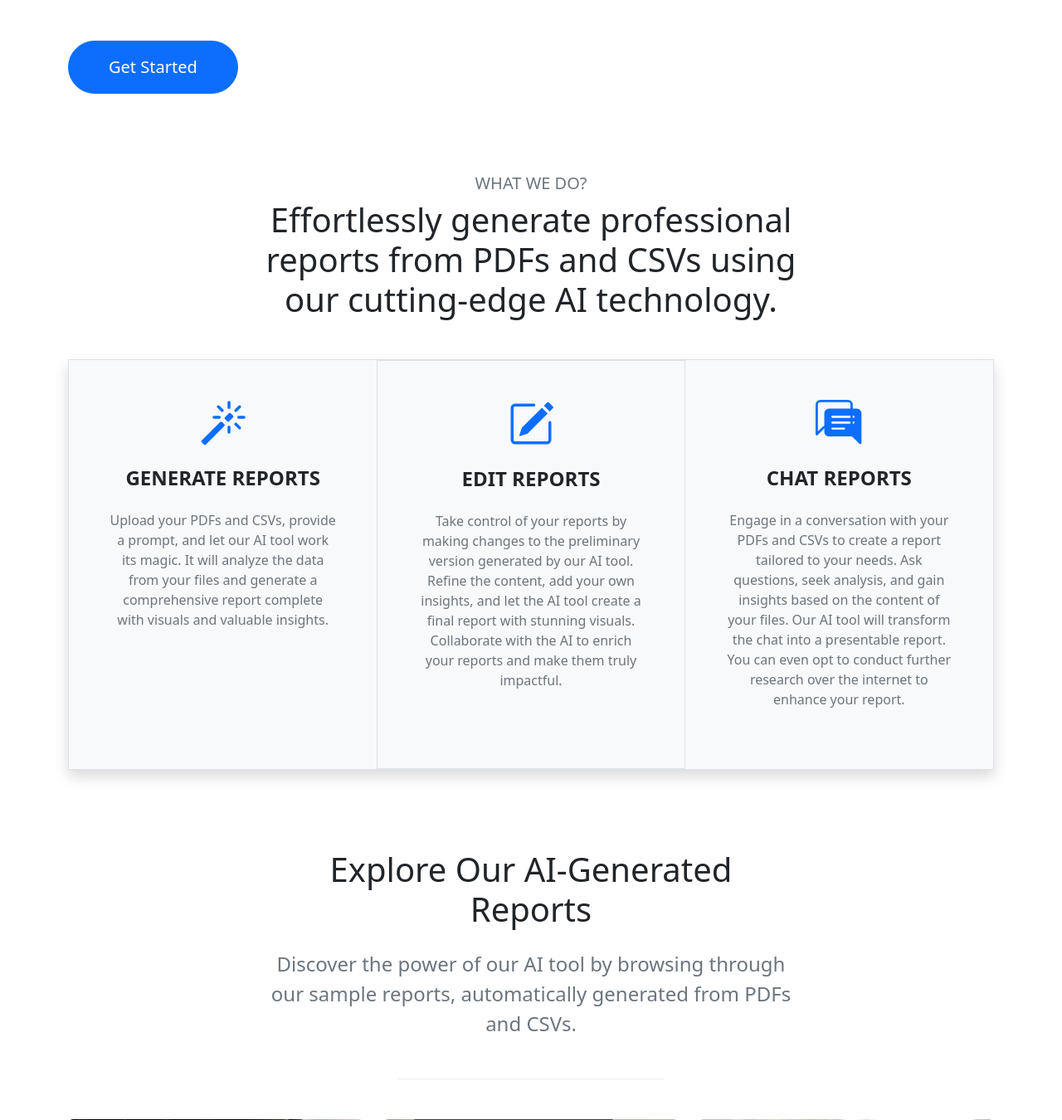
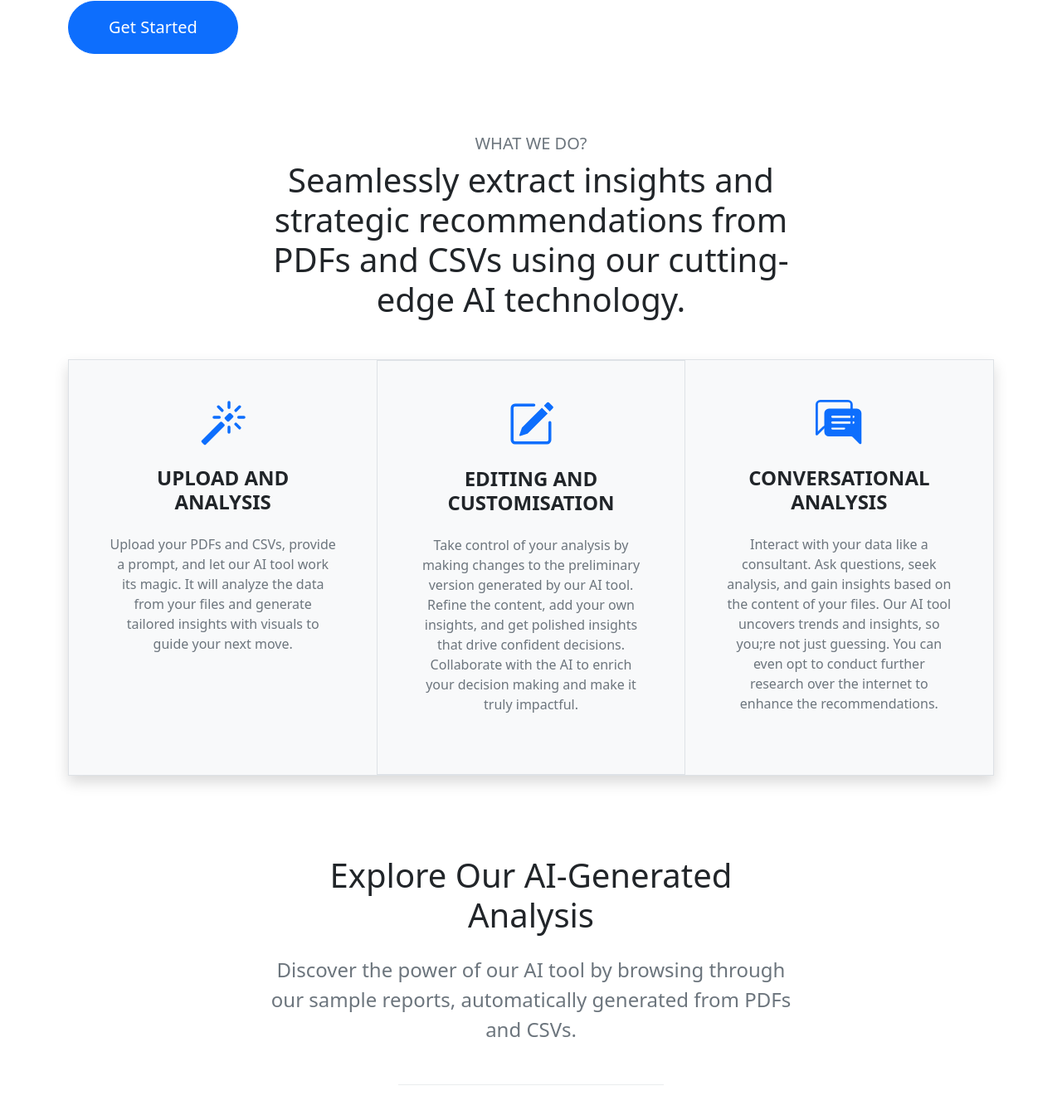
Before and after one commit to TrusttyReporter/Trustty-Reporter-FrontEnd, a Flask app: page / in a window 1280 px wide. Shown: the part 767-2117 px from the top of the page at 83% size. Run offline with Flask 3, Linux system fonts and the light colour scheme; some libraries are stand-ins or nearby versions.

Commit message:
Updated landing page

```diff
--- a/app/templates/landing.html
+++ b/app/templates/landing.html
@@ -41,7 +41,7 @@
                 <div class="col-12 col-lg-6 order-1 order-lg-0">
                     <h2 class="display-2 fw-bold mb-3">Make Smarter Business Decisions with AI-Powered Insights</h2>
                     <p class="fs-2 mb-5">
-                        Overwhelmed by data or stuck on relying on intuition? Our AI transforms <span id="data-type" class="text-center"><span class="data-text">PDF</span></span> into clear strategies.
+                        Overwhelmed by data or relying on intuition? Our AI transforms <span id="data-type" class="text-center"><span class="data-text">PDF</span></span> into clear strategies
                         <!-- Transform your <span id="data-type" class="text-center"><span class="data-text">PDF</span></span> data into actionable business insights at the click of a button -->
                     </p>
                     <div class="d-grid gap-2 d-sm-flex">
@@ -75,7 +75,7 @@
             <div class="row justify-content-md-center">
                 <div class="col-12 col-md-10 col-lg-8 col-xl-7">
                     <h3 class="fs-5 mb-2 text-secondary text-center text-uppercase">What we do?</h3>
-                    <h2 class="display-6 mb-5 mb-xl-9 text-center">Effortlessly generate professional reports from PDFs and CSVs using our cutting-edge AI technology.</h2>
+                    <h2 class="display-6 mb-5 mb-xl-9 text-center">Seamlessly extract insights and strategic recommendations from PDFs and CSVs using our cutting-edge AI technology.</h2>
                 </div>
             </div>
         </div>
@@ -91,11 +91,12 @@
                                         <svg xmlns="http://www.w3.org/2000/svg" width="56" height="56" fill="currentColor" class="bi bi-magic text-primary mb-4" viewBox="0 0 16 16">
                                             <path d="M9.5 2.672a.5.5 0 1 0 1 0V.843a.5.5 0 0 0-1 0zm4.5.035A.5.5 0 0 0 13.293 2L12 3.293a.5.5 0 1 0 .707.707zM7.293 4A.5.5 0 1 0 8 3.293L6.707 2A.5.5 0 0 0 6 2.707zm-.621 2.5a.5.5 0 1 0 0-1H4.843a.5.5 0 1 0 0 1zm8.485 0a.5.5 0 1 0 0-1h-1.829a.5.5 0 0 0 0 1zM13.293 10A.5.5 0 1 0 14 9.293L12.707 8a.5.5 0 1 0-.707.707zM9.5 11.157a.5.5 0 0 0 1 0V9.328a.5.5 0 0 0-1 0zm1.854-5.097a.5.5 0 0 0 0-.706l-.708-.708a.5.5 0 0 0-.707 0L8.646 5.94a.5.5 0 0 0 0 .707l.708.708a.5.5 0 0 0 .707 0l1.293-1.293Zm-3 3a.5.5 0 0 0 0-.706l-.708-.708a.5.5 0 0 0-.707 0L.646 13.94a.5.5 0 0 0 0 .707l.708.708a.5.5 0 0 0 .707 0z"/>
                                         </svg>
-                                        <h4 class="fw-bold text-uppercase mb-4">Generate Reports</h4>
+                                        <h4 class="fw-bold text-uppercase mb-4">Upload and Analysis</h4>
                                         <p class="mb-4 text-secondary">Upload your PDFs and CSVs, provide a prompt,
                                             and let our AI tool work its magic. It will analyze the data
-                                            from your files and generate a comprehensive report complete with visuals
-                                            and valuable insights.</p>
+                                            from your files and generate tailored insights with visuals to guide your
+                                            next move.
+                                        </p>
                                     </div>
                                 </div>
                             </div>
@@ -106,10 +107,10 @@
                                             <path d="M15.502 1.94a.5.5 0 0 1 0 .706L14.459 3.69l-2-2L13.502.646a.5.5 0 0 1 .707 0l1.293 1.293zm-1.75 2.456-2-2L4.939 9.21a.5.5 0 0 0-.121.196l-.805 2.414a.25.25 0 0 0 .316.316l2.414-.805a.5.5 0 0 0 .196-.12l6.813-6.814z"/>
                                             <path fill-rule="evenodd" d="M1 13.5A1.5 1.5 0 0 0 2.5 15h11a1.5 1.5 0 0 0 1.5-1.5v-6a.5.5 0 0 0-1 0v6a.5.5 0 0 1-.5.5h-11a.5.5 0 0 1-.5-.5v-11a.5.5 0 0 1 .5-.5H9a.5.5 0 0 0 0-1H2.5A1.5 1.5 0 0 0 1 2.5z"/>
                                         </svg>
-                                        <h4 class="fw-bold text-uppercase mb-4">Edit Reports</h4>
-                                        <p class="mb-4 text-secondary">Take control of your reports by making changes to the preliminary version generated by our AI tool.
-                                            Refine the content, add your own insights, and let the AI tool create a final report with stunning visuals. Collaborate with the
-                                            AI to enrich your reports and make them truly impactful.</p>
+                                        <h4 class="fw-bold text-uppercase mb-4">Editing and Customisation</h4>
+                                        <p class="mb-4 text-secondary">Take control of your analysis by making changes to the preliminary version generated by our AI tool.
+                                            Refine the content, add your own insights, and get polished insights that drive confident decisions. Collaborate with the
+                                            AI to enrich your decision making and make it truly impactful.</p>
                                     </div>
                                 </div>
                             </div>
@@ -124,11 +125,11 @@
                                                 <path d="M16 2a2 2 0 0 0-2-2H2a2 2 0 0 0-2 2v8a2 2 0 0 0 2 2h9.586a1 1 0 0 1 .707.293l2.853 2.853a.5.5 0 0 0 .854-.353zM3.5 3h9a.5.5 0 0 1 0 1h-9a.5.5 0 0 1 0-1m0 2.5h9a.5.5 0 0 1 0 1h-9a.5.5 0 0 1 0-1m0 2.5h5a.5.5 0 0 1 0 1h-5a.5.5 0 0 1 0-1"/>
                                               </g>
                                           </svg>
-                                        <h4 class="fw-bold text-uppercase mb-4">Chat Reports</h4>
-                                        <p class="mb-4 text-secondary">Engage in a conversation with your PDFs and CSVs to create a report tailored to your needs.
+                                        <h4 class="fw-bold text-uppercase mb-4">Conversational Analysis</h4>
+                                        <p class="mb-4 text-secondary">Interact with your data like a consultant.
                                             Ask questions, seek analysis, and gain insights based on the content of your files.
-                                            Our AI tool will transform the chat into a presentable report. You can even opt to conduct further research over the
-                                            internet to enhance your report.</p>
+                                            Our AI tool uncovers trends and insights, so you;re not just guessing. You can even opt to conduct further research over the
+                                            internet to enhance the recommendations.</p>
                                     </div>
                                 </div>
                             </div>
@@ -146,7 +147,7 @@
     <div class="container">
         <div class="row justify-content-md-center">
             <div class="col-12 col-md-10 col-lg-8 col-xl-7 col-xxl-6">
-                <h2 class="mb-4 display-6 text-center">Explore Our AI-Generated Reports</h2>
+                <h2 class="mb-4 display-6 text-center">Explore Our AI-Generated Analysis</h2>
                 <p class="text-secondary mb-5 text-center lead fs-4">Discover the power of our AI tool by browsing through our sample reports, automatically generated from PDFs and CSVs.</p>
                 <hr class="w-50 mx-auto mb-5 mb-xl-9 border-dark-subtle">
             </div>
@@ -414,8 +415,8 @@
             <div class="card-body">
             <div class="row align-items-center justify-content-center">
                 <div class="col-12 col-md-10 col-xl-8 col-xxl-7">
-                <h2 class="h5 mb-4 text-primary text-uppercase">Revolutionize Your Reporting</h2>
-                <h2 class="display-5 text-dark mb-5">Automate report creation, engage in conversational analysis, and collaborate with AI to produce stunning, insightful reports.</h2>
+                <h2 class="h5 mb-4 text-primary text-uppercase">Revolutionize Your Decision Making</h2>
+                <h2 class="display-5 text-dark mb-5">Automate data analysis, engage in conversational analysis, and collaborate with AI to drive smarter business decisions.</h2>
                 <a href="{{url_for('auth.signin')}}" class="btn btn-primary btn-lg px-7 py-4 fs-3 rounded mb-0 text-nowrap w-50">Get Started</a>
                 </div>
             </div>
```
